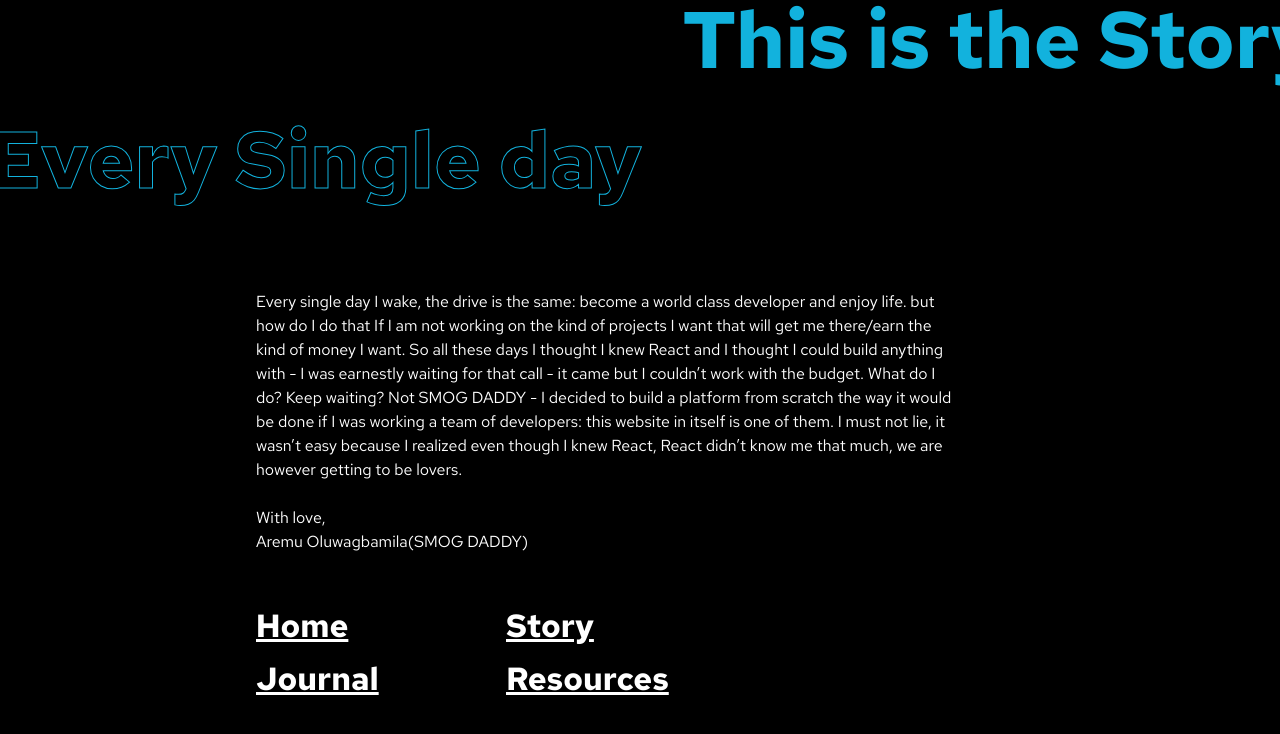
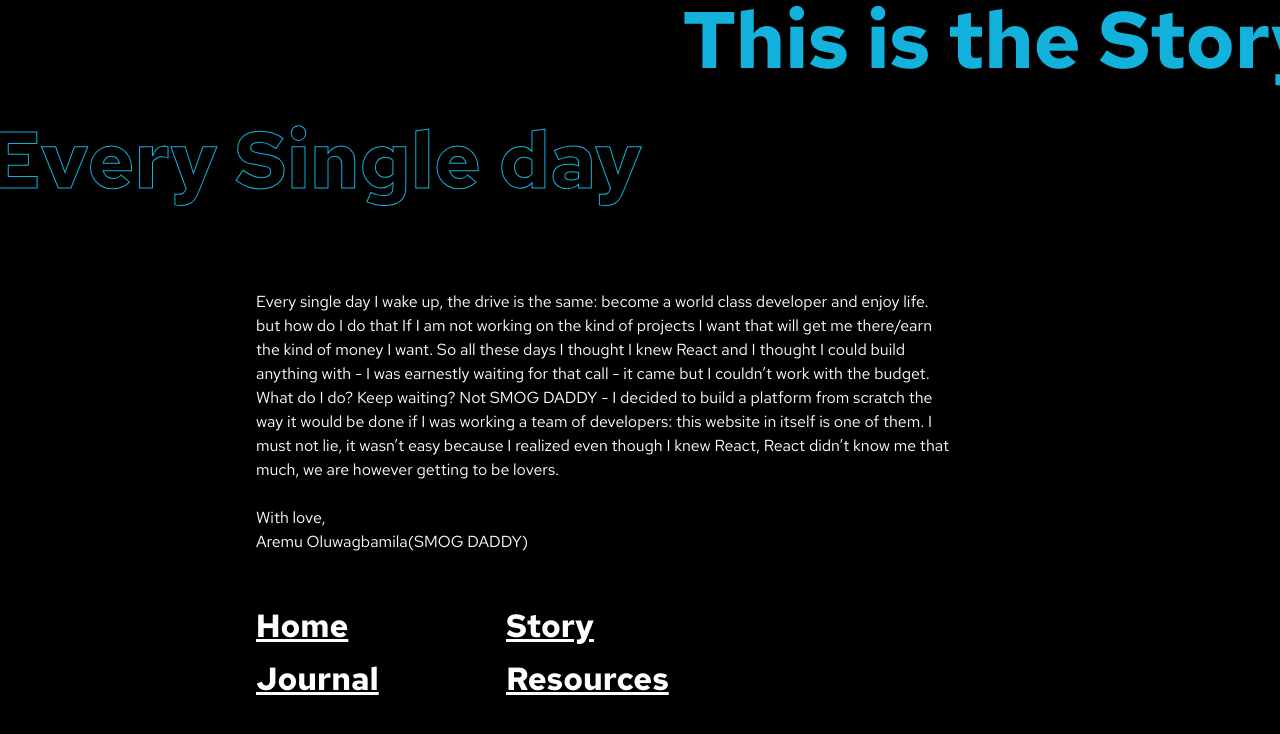
Before and after one commit to aremu-smog/react-august-frontend, a React (Create React App) app: page /story in a window 1280 px wide. Shown: the top 734 px of the page. Built offline with nearby package versions, Linux system fonts and the light colour scheme.

Commit message:
Fix: Content on Story Page

```diff
--- a/src/landing/Story.js
+++ b/src/landing/Story.js
@@ -8,7 +8,7 @@ const Story = () => {
             <div className="container">
                 <div className="inner">
                     <p>
-                    Every single day I wake, the drive is the same: become a world class developer and enjoy life.
+                    Every single day I wake up, the drive is the same: become a world class developer and enjoy life.
                     but how do I do that If I am not working on the kind of projects I want
                     that will get me there/earn the kind of money I want. So all these days I thought I knew
                     React and I thought I could build anything with - I was earnestly waiting for that call -
```
